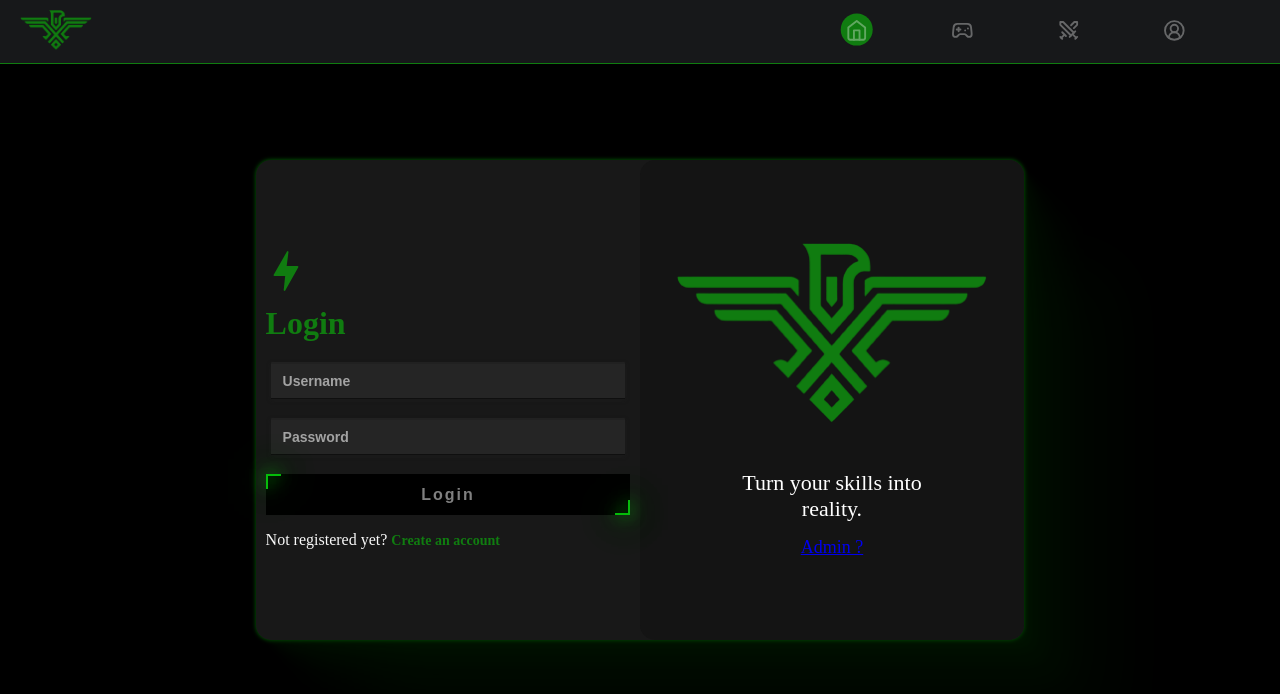
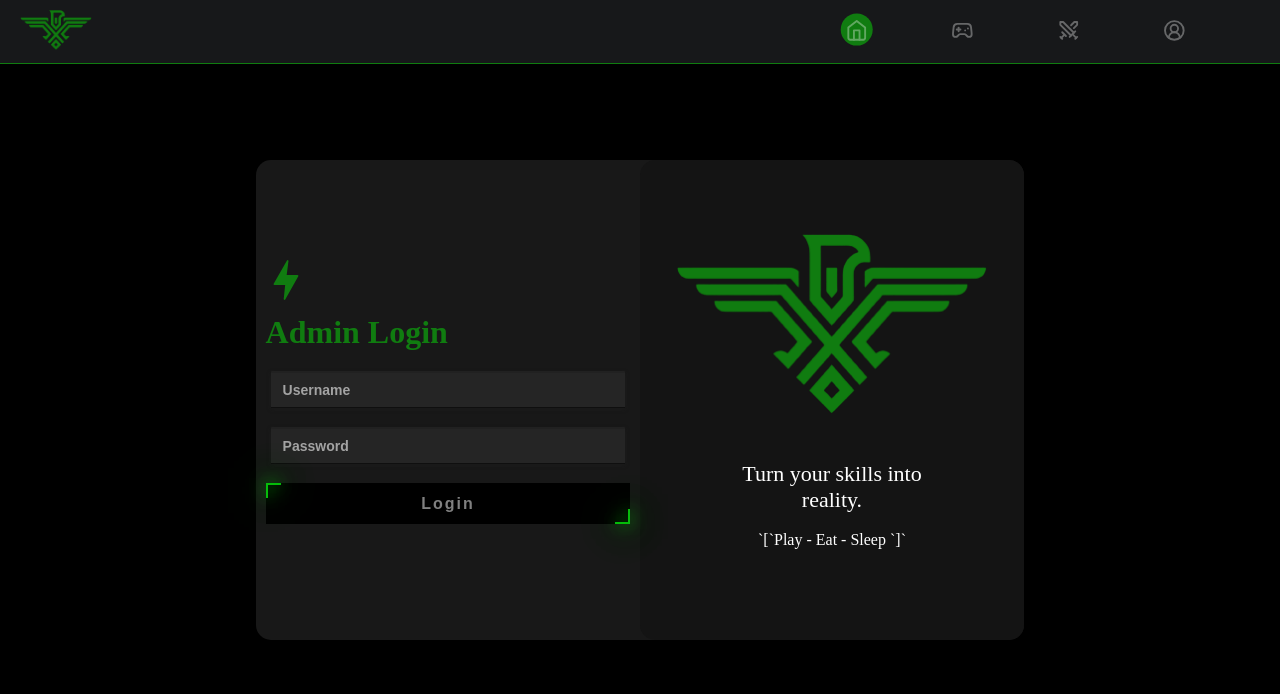
Before and after one commit to MaX-NeO/MaX-Games-FrontEnd-AWS, a React (Vite) app: page /Admin/Login in a window 1280 px wide. Before the commit this address led to /login. Shown: the top 694 px of the page. Built offline with nearby package versions, Linux system fonts and the light colour scheme; a web font is replaced by a local one.

Commit message:
Route fixes : Opt 4 & 5

```diff
--- a/src/components/header.jsx
+++ b/src/components/header.jsx
@@ -1,10 +1,12 @@
-import React, { useState,useEffect, Suspense } from 'react';
+import React from 'react';
 import { Outlet, useNavigate } from 'react-router-dom';
 import Logo from '../assets/img/logo.png';
-import { Home,Gamepad2,Swords,CircleUserRound,Power } from 'lucide-react';
+import { Home, Gamepad2, Swords, CircleUserRound, Power } from 'lucide-react';
+
 export default function Header() {
   const navigate = useNavigate();
-  let AuthCheck = localStorage.getItem('isLoggedIn')
+  const AuthCheck = localStorage.getItem('isLoggedIn');
+
   const rlogin = () => {
     if (AuthCheck) {
       navigate('/dashboard/games');
@@ -12,9 +14,7 @@ export default function Header() {
       navigate('/login');
     }
   };
-  useEffect(() => {
-    rlogin();
-  }, []);
+
   const rhome = () => {
     navigate('/');
   };
@@ -26,6 +26,7 @@ export default function Header() {
   const revents = () => {
     navigate('/Events');
   };
+
   return (
     <>
       <nav className="navbar">
@@ -36,19 +37,18 @@ export default function Header() {
           <input id="tab-1" type="radio" name="group" onClick={rhome}/>
           <input id="tab-2" type="radio" name="group" onClick={rgames} />
           <input id="tab-3" type="radio" name="group" onClick={revents}/>
-          <input id="tab-4" type="radio" name="group" onClick={rlogin}/>
+          <input id="tab-4" type="radio" name="group" onClick={rlogin} />
           <div className="buttons">
             <label htmlFor="tab-1"> <Home size={28} /> </label>
-            <label  htmlFor="tab-2"> <Gamepad2 size={28} /></label>
-            <label  htmlFor="tab-3"> <Swords size={28} /> </label>
-            <label  htmlFor="tab-4">
+            <label htmlFor="tab-2"> <Gamepad2 size={28} /></label>
+            <label htmlFor="tab-3"> <Swords size={28} /> </label>
+            <label htmlFor="tab-4">
               {AuthCheck ? <Power size={28} /> : <CircleUserRound size={28} />}
             </label>
             <div className="underline" />
           </div>
         </div>
       </nav>
-
     </>
   );
 }
--- a/src/pages/Admin/AdminDashboard.jsx
+++ b/src/pages/Admin/AdminDashboard.jsx
@@ -52,7 +52,6 @@ export default function AdminDashboard() {
             <AdminNav />
             <div className='game-actions'>
                 <h1 className="game-page-title">Games Dashboard</h1>
-
                 <div className='game-x-data'>
                     <div>
                         <div className="tbl-header">
--- a/src/pages/Admin/AdminLogin.jsx
+++ b/src/pages/Admin/AdminLogin.jsx
@@ -4,12 +4,9 @@ import { Link, useNavigate } from 'react-router-dom'
 import { AdminSignIn } from '../../services/api';
 import { ToastContainer, toast } from 'react-toastify';
 import 'react-toastify/dist/ReactToastify.css';
-import Cookies from 'js-cookie';
-import AdminDashboard from './AdminDashboard';
 import Logo from '../../assets/img/logo.png';
 
 export default function AdminLogin() {
-    const [isLoggedIn, setIsLoggedIn] = useState(Cookies.get('isAdmin') === 'true');
     const navigate = useNavigate();
     const [signin, setSignin] = useState({
         username: '',
@@ -22,27 +19,7 @@ export default function AdminLogin() {
 
     const handleSubmit = async (e) => {
         e.preventDefault();
-        const res = await AdminSignIn(signin.username, signin.password);
-        if (res.data === "Login Successful !") {
-
-            Cookies.set('Usernamez', signin.username);
-            Cookies.set('isAdmin', 'true');
-            toast.success('Login Successful !', {
-                position: "bottom-right",
-                autoClose: 1000,
-                hideProgressBar: false,
-                closeOnClick: true,
-                pauseOnHover: true,
-                draggable: true,
-                progress: undefined,
-                theme: "dark",
-            });
-            setTimeout(() => {
-                navigate('/Admin/dashboard');
-            }, 1500);
-
-        } else if (res.data === "Invalid Password") {
-            toast.error('Invalid password!', {
+        const toaster = toast.loading("Please wait...", {
             position: "bottom-right",
             autoClose: 3000,
             hideProgressBar: false,
@@ -51,27 +28,34 @@ export default function AdminLogin() {
             draggable: true,
             progress: undefined,
             theme: "dark",
-            });
+            isLoading: false
+        })
+        try {
+            const res = await AdminSignIn(signin.username, signin.password);
+            if (res.data === "Login Successful !") {
+
+                localStorage.setItem('Usernamez', signin.username);
+                localStorage.setItem('isLoggedIn', 'true');
+                localStorage.setItem('isAdmin', 'true');
+                toast.update(toaster, { render: "Login Successful !", type: "success", isLoading: false });
+
+                setTimeout(() => {
+                    navigate('/Admin/dashboard');
+                }, 1500);
+
+            } else if (res.data === "Invalid Password") {
+                toast.update(toaster, { render: "Invalid Password!", type: "error", isLoading: false });
             } else {
-            toast.error('Invalid Username!', {
-                position: "bottom-right",
-                autoClose: 3000,
-                hideProgressBar: false,
-                closeOnClick: true,
-                pauseOnHover: true,
-                draggable: true,
-                progress: undefined,
-                theme: "dark",
-            });
+                toast.update(toaster, { render: "Invalid Username!", type: "error", isLoading: false });
+            }
+        }
+        catch (error) {
+            toast.update(toaster, { render: "Error! Try again later", type: "error", isLoading: false });
+            console.error('An error occurred:', error);
         }
     };
-
-
     return (
         <>
-            {isLoggedIn ?
-                <AdminDashboard />
-                :
             <div className='mainxz'>
                 <div className=''>
 
@@ -91,7 +75,6 @@ export default function AdminLogin() {
                                     <div className="login-form-group textInputWrapper">
                                         <input autoComplete="off" type="password" placeholder="Password" id="password" value={signin.password} onChange={handleChange} required className='textInput' />
                                     </div>
-                                        {/* <input type="submit" className="rounded-button login-cta d-form-btn" placeholder='Login' value='Login' /> */}
                                     <button className="button-m-x mb-1" type='submit'>
                                         <span>Login</span>
                                         <div className="top green"></div>
@@ -121,8 +104,6 @@ export default function AdminLogin() {
                     </div>
                 </div>
             </div >
-
-            }
             <ToastContainer
                 position="top-right"
                 autoClose={3000}
```
Also changed, not shown: src/pages/Login.jsx (+3 -22 lines). Lines whose indentation alone changed are shown as unchanged.
